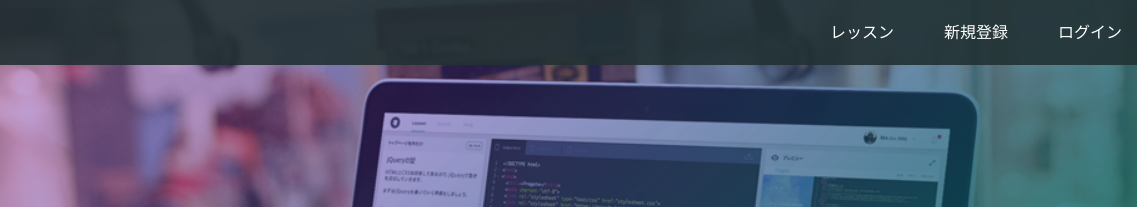
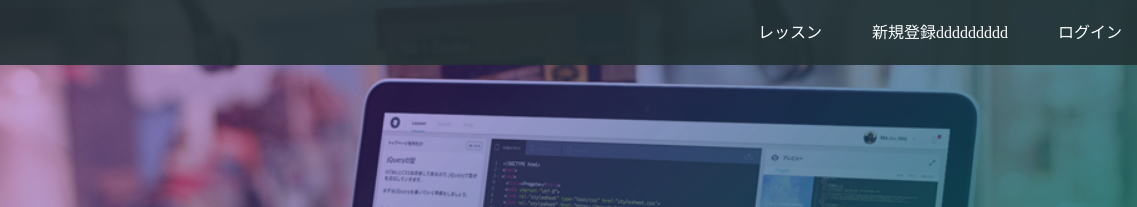
Before and after one commit to kreative1987/test, a plain HTML site: page index.html in a window 1280 px wide. Shown: the top 207 px of the page, 143-1280 px from the left. Drawn offline with Linux system fonts and the light colour scheme.

Commit message:
index.html

```diff
--- a/index.html
+++ b/index.html
@@ -16,7 +16,7 @@
       <span class="fa fa-bars menu-icon"></span>
       <div class="header-right">
         <a href="#">レッスン</a>
-        <a href="#">新規登録</a>
+        <a href="#">新規登録ddddddddd</a>
         <a href="#" class="login">ログイン</a>
       </div>
     </div>
```
